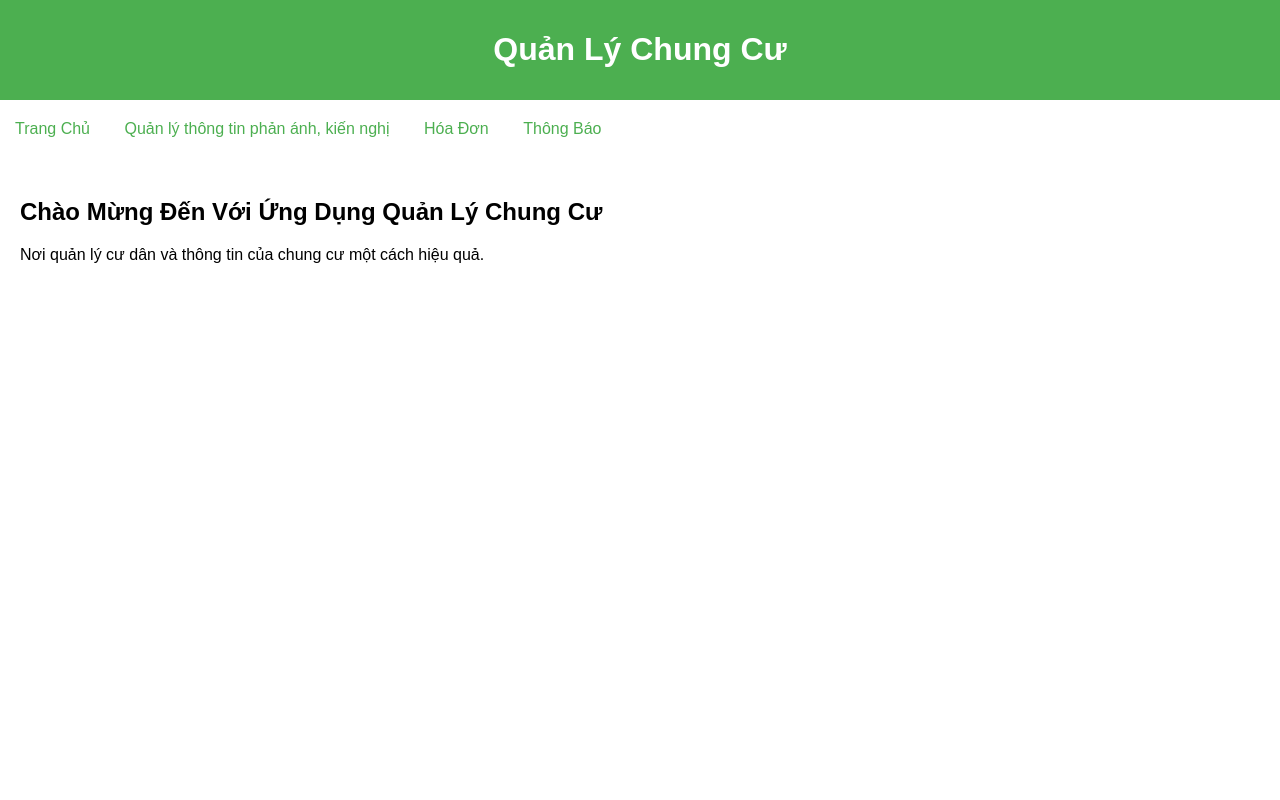
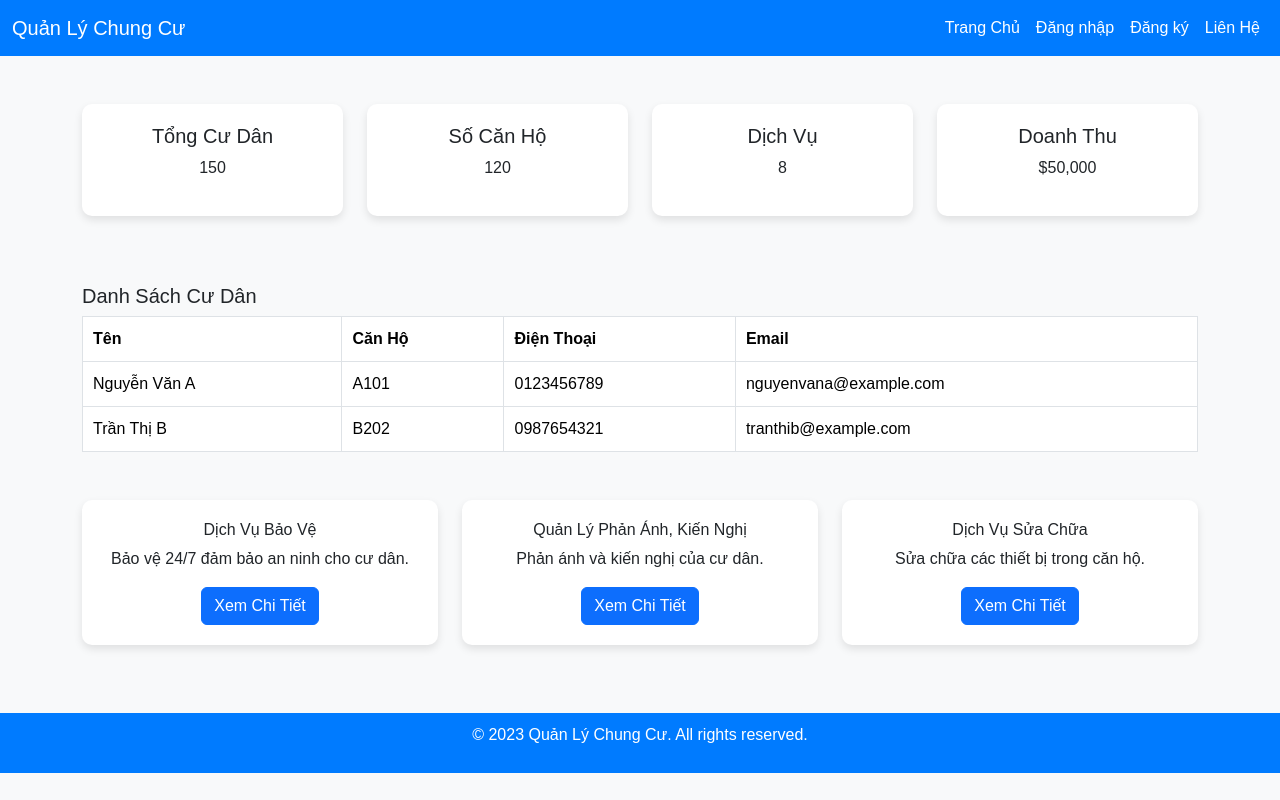
Before and after one commit to hoanganh-k2/TH-KTPM, a plain HTML site: page index.html in a window 1280 px wide. Drawn offline with nearby package versions, Linux system fonts and the light colour scheme.

Commit message:
Chỉnh sửa trang

```diff
--- a/QlyPhanAnh.css
+++ /dev/null
@@ -1,63 +0,0 @@
-body {
-    font-family: Arial, sans-serif;
-    margin: 0;
-    padding: 20px;
-    background-color: #f4f4f4;
-}
-header {
-    background-color: #4caf50;
-    color: white;
-    padding: 10px 20px;
-    text-align: center;
-}
-h1 {
-    margin: 0;
-}
-.container {
-    margin-top: 20px;
-    background: white;
-    padding: 20px;
-    border-radius: 5px;
-    box-shadow: 0 2px 10px rgba(0, 0, 0, 0.1);
-}
-button {
-    background-color: #4caf50;
-    color: white;
-    border: none;
-    padding: 10px 15px;
-    cursor: pointer;
-    border-radius: 5px;
-}
-button:hover {
-    background-color: #45a049;
-}
-table {
-    width: 100%;
-    border-collapse: collapse;
-    margin-top: 20px;
-}
-table,
-th,
-td {
-    border: 1px solid #ddd;
-}
-th,
-td {
-    padding: 10px;
-    text-align: left;
-}
-th {
-    background-color: #f2f2f2;
-}
-form {
-    margin-top: 20px;
-}
-input,
-textarea,
-select {
-    width: 100%;
-    padding: 10px;
-    margin-bottom: 10px;
-    border: 1px solid #ddd;
-    border-radius: 5px;
-}
--- a/index.html
+++ b/index.html
@@ -3,28 +3,125 @@
     <head>
         <meta charset="UTF-8" />
         <meta name="viewport" content="width=device-width, initial-scale=1.0" />
-        <title>Giao Diện Quản Lý Chung Cư</title>
+        <title>Quản Lý Chung Cư</title>
+        <link
+            href="https://cdn.jsdelivr.net/npm/bootstrap@5.3.0-alpha1/dist/css/bootstrap.min.css"
+            rel="stylesheet"
+        />
         <link rel="stylesheet" href="style.css" />
     </head>
     <body>
-        <header>
-            <h1>Quản Lý Chung Cư</h1>
-        </header>
-
-        <nav>
-            <a href="#">Trang Chủ</a>
-            <a href="./QlyPhanAnh.html"
-                >Quản lý thông tin phản ánh, kiến nghị</a
-            >
-            <a href="#">Hóa Đơn</a>
-            <a href="#">Thông Báo</a>
+        <!-- Navbar -->
+        <nav class="navbar navbar-expand-lg">
+            <div class="container-fluid">
+                <a class="navbar-brand" href="#">Quản Lý Chung Cư</a>
+                <div class="collapse navbar-collapse">
+                    <ul class="navbar-nav ms-auto">
+                        <li class="nav-item">
+                            <a class="nav-link" href="#">Trang Chủ</a>
+                        </li>
+                        <li class="nav-item">
+                            <a class="nav-link" href="#">Đăng nhập</a>
+                        </li>
+                        <li class="nav-item">
+                            <a class="nav-link" href="#">Đăng ký</a>
+                        </li>
+                        <li class="nav-item">
+                            <a class="nav-link" href="#">Liên Hệ</a>
+                        </li>
+                    </ul>
+                </div>
+            </div>
         </nav>
 
-        <div class="container">
-            <h2>Chào Mừng Đến Với Ứng Dụng Quản Lý Chung Cư</h2>
-            <p>
-                Nơi quản lý cư dân và thông tin của chung cư một cách hiệu quả.
-            </p>
+        <!-- Dashboard -->
+        <div class="container my-5">
+            <div class="row">
+                <div class="col-md-3">
+                    <div class="dashboard-box">
+                        <h5>Tổng Cư Dân</h5>
+                        <p>150</p>
+                    </div>
+                </div>
+                <div class="col-md-3">
+                    <div class="dashboard-box">
+                        <h5>Số Căn Hộ</h5>
+                        <p>120</p>
+                    </div>
+                </div>
+                <div class="col-md-3">
+                    <div class="dashboard-box">
+                        <h5>Dịch Vụ</h5>
+                        <p>8</p>
+                    </div>
+                </div>
+                <div class="col-md-3">
+                    <div class="dashboard-box">
+                        <h5>Doanh Thu</h5>
+                        <p>$50,000</p>
+                    </div>
+                </div>
+            </div>
+
+            <!-- Resident List -->
+            <div class="my-5">
+                <h5>Danh Sách Cư Dân</h5>
+                <table class="table resident-table table-bordered">
+                    <thead>
+                        <tr>
+                            <th>Tên</th>
+                            <th>Căn Hộ</th>
+                            <th>Điện Thoại</th>
+                            <th>Email</th>
+                        </tr>
+                    </thead>
+                    <tbody>
+                        <tr>
+                            <td>Nguyễn Văn A</td>
+                            <td>A101</td>
+                            <td>0123456789</td>
+                            <td>nguyenvana@example.com</td>
+                        </tr>
+                        <tr>
+                            <td>Trần Thị B</td>
+                            <td>B202</td>
+                            <td>0987654321</td>
+                            <td>tranthib@example.com</td>
+                        </tr>
+                    </tbody>
+                </table>
+            </div>
+
+            <!-- Services Section -->
+            <div class="row">
+                <div class="col-md-4">
+                    <div class="dashboard-box">
+                        <h6>Dịch Vụ Bảo Vệ</h6>
+                        <p>Bảo vệ 24/7 đảm bảo an ninh cho cư dân.</p>
+                        <a href="#!" class="btn btn-primary">Xem Chi Tiết</a>
+                    </div>
+                </div>
+                <div class="col-md-4">
+                    <div class="dashboard-box">
+                        <h6>Quản Lý Phản Ánh, Kiến Nghị</h6>
+                        <p>Phản ánh và kiến nghị của cư dân.</p>
+                        <a href="phananh.html" class="btn btn-primary"
+                            >Xem Chi Tiết</a
+                        >
+                    </div>
+                </div>
+                <div class="col-md-4">
+                    <div class="dashboard-box">
+                        <h6>Dịch Vụ Sửa Chữa</h6>
+                        <p>Sửa chữa các thiết bị trong căn hộ.</p>
+                        <a href="#!" class="btn btn-primary">Xem Chi Tiết</a>
+                    </div>
+                </div>
+            </div>
         </div>
+
+        <footer>
+            <p>© 2023 Quản Lý Chung Cư. All rights reserved.</p>
+        </footer>
     </body>
 </html>
--- /dev/null
+++ b/phananh.css
@@ -0,0 +1,19 @@
+.navbar {
+    background-color: #007bff;
+    padding: 8px;
+}
+
+.navbar-brand,
+.nav-link {
+    color: #fff;
+}
+
+.modal-header {
+    background-color: #007bff;
+    color: white;
+}
+
+footer {
+    background-color: #007bff;
+    color: white;
+}
--- a/style.css
+++ b/style.css
@@ -1,22 +1,31 @@
 body {
     font-family: Arial, sans-serif;
-    margin: 0;
-    padding: 0;
+    background-color: #f8f9fa;
 }
-header {
-    background-color: #4caf50;
+.navbar {
+    background-color: #007bff;
+}
+.navbar-brand,
+.nav-link {
+    color: white !important;
+}
+.dashboard-box {
+    background-color: white;
+    border-radius: 10px;
+    padding: 20px;
+    text-align: center;
+    box-shadow: 0 4px 8px rgba(0, 0, 0, 0.1);
+    margin-bottom: 20px;
+}
+.resident-table th,
+.resident-table td {
+    padding: 10px;
+}
+footer {
+    background-color: #007bff;
     color: white;
-    padding: 10px 20px;
     text-align: center;
+    padding: 10px 0;
+    bottom: 0;
+    width: 100%;
 }
-nav {
-    margin: 20px 0;
-}
-nav a {
-    margin: 0 15px;
-    text-decoration: none;
-    color: #4caf50;
-}
-.container {
-    padding: 20px;
-}
```
Also changed, not shown: QlyPhanAnh.html (deleted, +0 -92 lines), phananh.html (added, +209 -0 lines).
